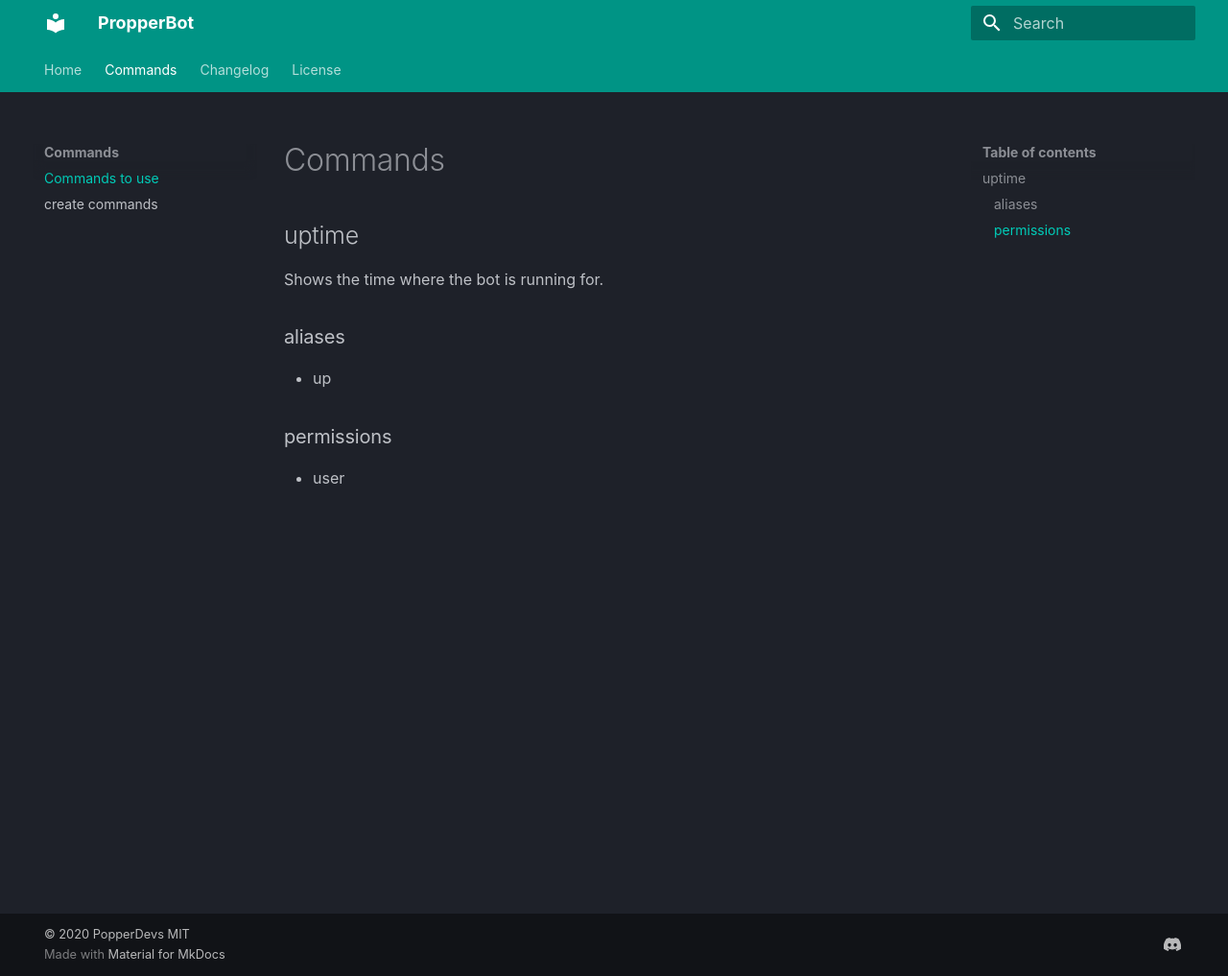
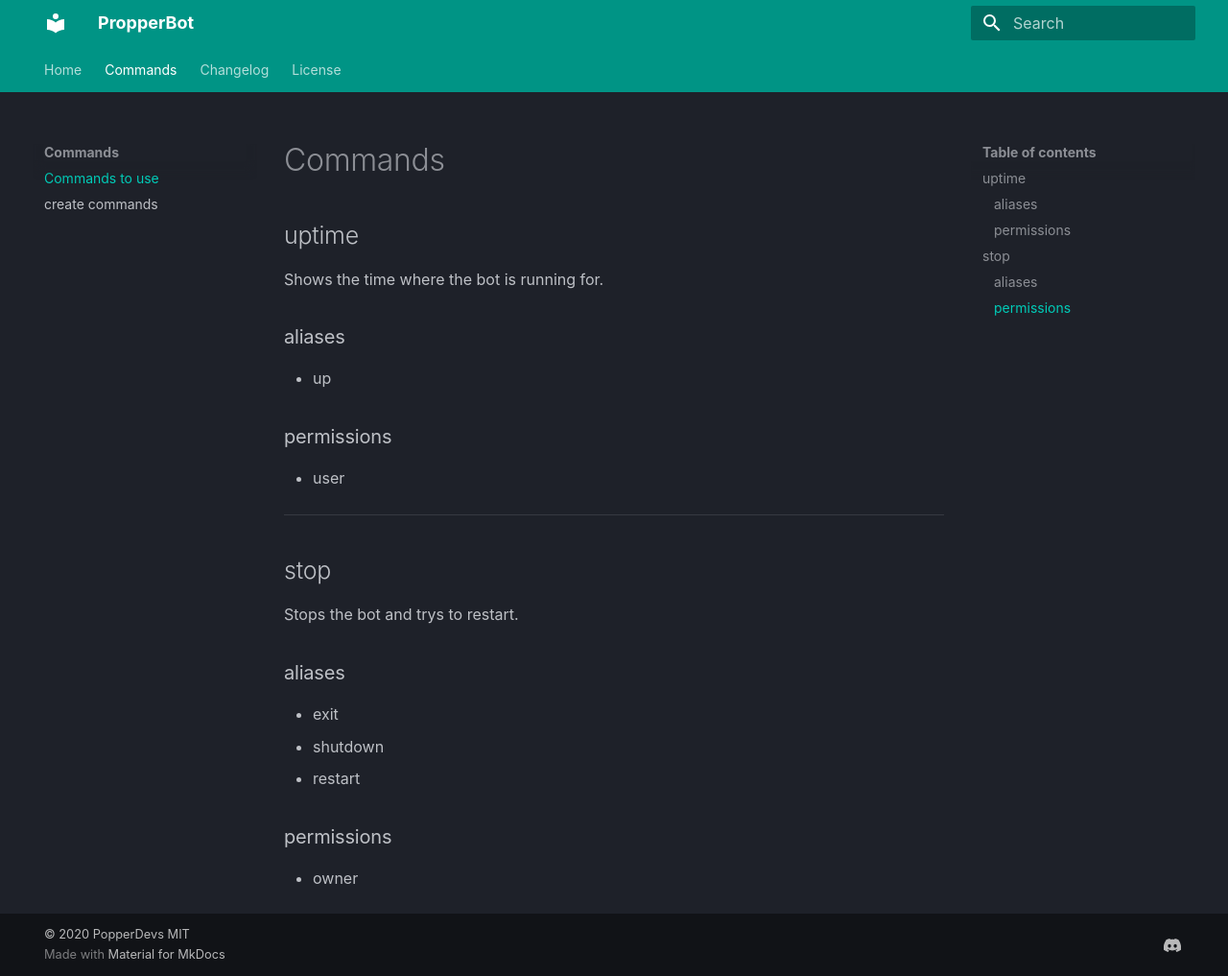
Before and after one commit to PopperDevs/PopperBot-docs, an MkDocs documentation site: the page built from docs/commands/commands.md, in a window 1280 px wide and 1017 px high. Shown: the whole window at 96% size. Built offline with MkDocs 1.6.1 and Material for MkDocs 9.7.7, drawn with Linux system fonts in a browser that asks for light colours.

Commit message:
added stop command

```diff
--- a/docs/commands/commands.md
+++ b/docs/commands/commands.md
@@ -6,3 +6,13 @@
  - up
 ### permissions
  - user
+
+---
+## stop
+Stops the bot and trys to restart.
+### aliases
+ - exit
+ - shutdown
+ - restart
+### permissions
+ - owner
```
